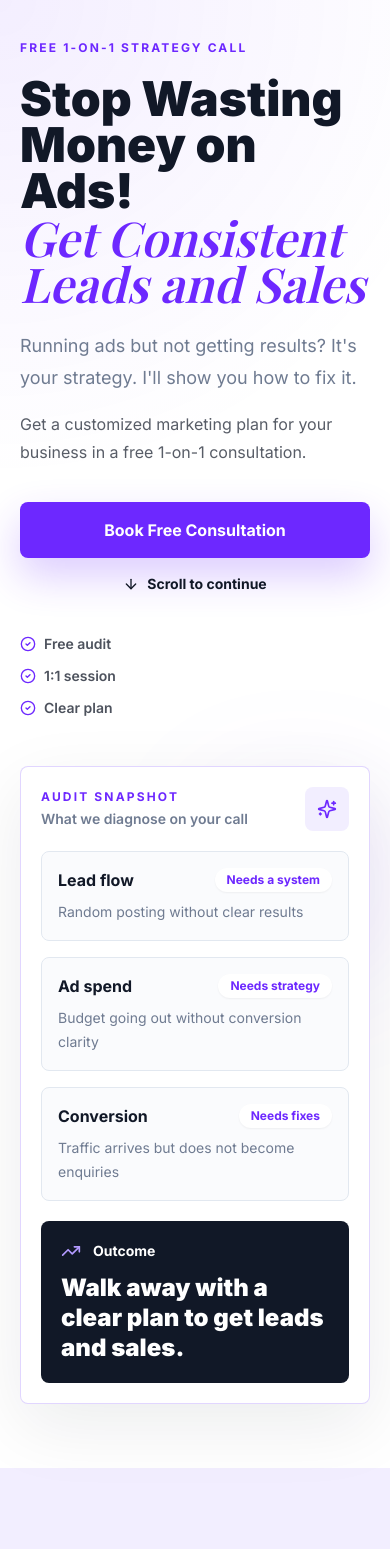
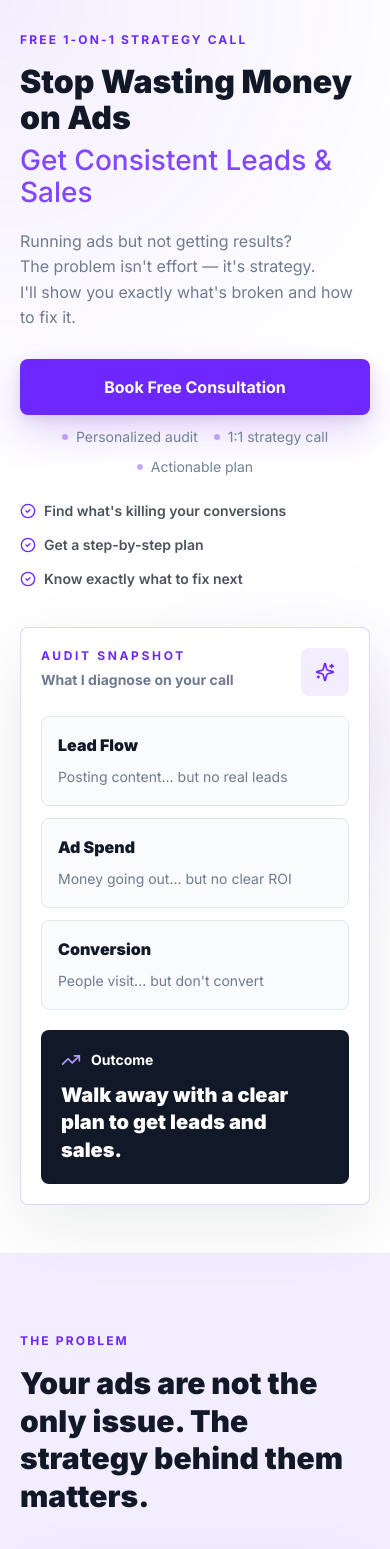
Before and after one commit to leosubrat/free-consultation-landing-page, a Next.js app: page / in a window 390 px wide. Shown: the top 1549 px of the page. Built offline with nearby package versions, Linux system fonts and the light colour scheme; a web font is replaced by a local one.

Commit message:
Refined hero section responsiveness and fixed typography

```diff
--- a/components/Hero.tsx
+++ b/components/Hero.tsx
@@ -1,101 +1,109 @@
-import { ArrowDown, CheckCircle2, Sparkles, TrendingUp } from "lucide-react";
+import { CheckCircle2, Sparkles, TrendingUp } from "lucide-react";
+
+const auditItems = [
+  {
+    label: "Lead Flow",
+    issue: "Posting content... but no real leads"
+  },
+  {
+    label: "Ad Spend",
+    issue: "Money going out... but no clear ROI"
+  },
+  {
+    label: "Conversion",
+    issue: "People visit... but don't convert"
+  }
+];
 
 export default function Hero() {
   return (
-    <section className="section-shell grid min-h-[92vh] items-center gap-12 pb-16 pt-10 lg:grid-cols-[1.05fr_0.95fr] lg:pt-6">
-      <div>
-        <p className="eyebrow mb-5">Free 1-on-1 strategy call</p>
-        <h1 className="max-w-4xl text-5xl font-black leading-[0.96] tracking-normal text-ink sm:text-6xl lg:text-7xl">
-          Stop Wasting Money on Ads!
-          <span className="block font-display italic font-semibold text-violet-brand">
-            Get Consistent Leads and Sales
+    <section className="section-shell grid min-h-[88vh] items-center gap-9 pb-12 pt-8 sm:pb-16 sm:pt-10 lg:grid-cols-[1.02fr_0.98fr] lg:gap-14 lg:pt-8">
+      <div className="max-w-3xl">
+        <p className="eyebrow mb-4">Free 1-on-1 strategy call</p>
+        <h1 className="max-w-[42rem] tracking-normal">
+          <span className="block text-[clamp(2rem,3.5vw,2.8rem)] font-black leading-[1.12] text-ink">
+            Stop Wasting Money on Ads
+          </span>
+          <span className="mt-2 block text-[clamp(1.75rem,2.8vw,2.25rem)] font-medium leading-[1.16] text-violet-brand/85">
+            Get Consistent Leads &amp; Sales
           </span>
         </h1>
-        <p className="mt-6 max-w-2xl text-lg leading-8 text-muted sm:text-xl">
-          Running ads but not getting results? It&apos;s your strategy. I&apos;ll
-          show you how to fix it.
-        </p>
-        <p className="mt-4 max-w-xl text-base leading-7 text-ink/70">
-          Get a customized marketing plan for your business in a free 1-on-1
-          consultation.
+        <p className="mt-5 max-w-xl text-base leading-[1.6] text-muted sm:text-[1.0625rem]">
+          Running ads but not getting results?
+          <br />
+          The problem isn&apos;t effort &mdash; it&apos;s strategy.
+          <br />
+          I&apos;ll show you exactly what&apos;s broken and how to fix it.
         </p>
 
-        <div className="mt-9 flex flex-col gap-4 sm:flex-row sm:items-center">
+        <div className="mt-7">
           <a
             href="#consultation-form"
-            className="focus-ring inline-flex min-h-14 items-center justify-center rounded-[8px] bg-violet-brand px-7 text-base font-bold text-white shadow-button transition hover:-translate-y-0.5 hover:bg-violet-deep"
+            className="focus-ring inline-flex min-h-14 w-full items-center justify-center rounded-[8px] bg-violet-brand px-7 text-base font-bold text-white shadow-[0_4px_14px_rgba(0,0,0,0.10),0_18px_40px_rgba(109,40,255,0.18)] transition duration-200 hover:-translate-y-0.5 hover:scale-[1.01] hover:bg-violet-deep sm:w-auto sm:min-w-60"
           >
             Book Free Consultation
           </a>
-          <a
-            href="#problem"
-            className="inline-flex items-center justify-center gap-2 text-sm font-bold text-ink transition hover:text-violet-brand"
-          >
-            <ArrowDown className="h-4 w-4" />
-            Scroll to continue
-          </a>
+          <ul className="mt-2.5 flex flex-wrap items-center justify-center gap-x-4 gap-y-1.5 text-[0.875rem] font-normal leading-6 text-slate-500/90 sm:justify-start">
+            {["Personalized audit", "1:1 strategy call", "Actionable plan"].map(
+              (item) => (
+                <li key={item} className="flex items-center gap-2 whitespace-nowrap">
+                  <span className="h-1.5 w-1.5 flex-none rounded-full bg-violet-brand/40" />
+                  <span>{item}</span>
+                </li>
+              )
+            )}
+          </ul>
         </div>
 
-        <div className="mt-10 grid max-w-xl grid-cols-1 gap-3 text-sm font-semibold text-ink/75 sm:grid-cols-3">
-          <span className="flex items-center gap-2">
-            <CheckCircle2 className="h-4 w-4 text-violet-brand" />
-            Free audit
-          </span>
-          <span className="flex items-center gap-2">
-            <CheckCircle2 className="h-4 w-4 text-violet-brand" />
-            1:1 session
-          </span>
-          <span className="flex items-center gap-2">
-            <CheckCircle2 className="h-4 w-4 text-violet-brand" />
-            Clear plan
-          </span>
+        <div className="mt-5 flex flex-col gap-2.5 text-sm font-semibold leading-6 text-ink/75 sm:flex-row sm:flex-wrap sm:items-center sm:gap-x-5 sm:gap-y-2">
+          {[
+            "Find what's killing your conversions",
+            "Get a step-by-step plan",
+            "Know exactly what to fix next"
+          ].map((item) => (
+            <span key={item} className="inline-flex items-start gap-2">
+              <CheckCircle2 className="mt-1 h-4 w-4 flex-none text-violet-brand" />
+              {item}
+            </span>
+          ))}
         </div>
       </div>
 
-      <div className="relative">
-        <div className="absolute -right-4 top-8 h-44 w-44 rounded-full bg-violet-brand/10 blur-3xl" />
-        <div className="relative overflow-hidden rounded-[8px] border border-violet-line/40 bg-white p-5 shadow-soft">
-          <div className="mb-5 flex items-center justify-between">
+      <div className="relative lg:justify-self-end">
+        <div className="absolute -right-6 top-10 h-44 w-44 rounded-full bg-violet-brand/10 blur-3xl" />
+        <div className="relative mx-auto w-full max-w-[34rem] overflow-hidden rounded-[8px] border border-violet-line/40 bg-white p-5 shadow-soft sm:p-6">
+          <div className="mb-5 flex items-start justify-between gap-4">
             <div>
-              <p className="text-xs font-bold uppercase tracking-[0.18em] text-violet-brand">
+              <p className="text-xs font-bold uppercase tracking-[0.22em] text-violet-brand">
                 Audit snapshot
               </p>
-              <p className="mt-1 text-sm font-semibold text-muted">
-                What we diagnose on your call
+              <p className="mt-1.5 text-sm font-bold text-muted">
+                What I diagnose on your call
               </p>
             </div>
-            <div className="rounded-[8px] bg-violet-soft p-3 text-violet-brand">
-              <Sparkles className="h-5 w-5" />
+            <div className="flex h-12 w-12 flex-none items-center justify-center rounded-[8px] bg-violet-soft text-violet-brand">
+              <Sparkles className="h-5 w-5" aria-hidden="true" />
             </div>
           </div>
 
-          <div className="space-y-4">
-            {[
-              ["Lead flow", "Random posting without clear results", "Needs a system"],
-              ["Ad spend", "Budget going out without conversion clarity", "Needs strategy"],
-              ["Conversion", "Traffic arrives but does not become enquiries", "Needs fixes"]
-            ].map(([label, issue, status]) => (
+          <div className="space-y-3">
+            {auditItems.map((item) => (
               <div
-                key={label}
-                className="rounded-[8px] border border-slate-200 bg-slate-50/70 p-4"
+                key={item.label}
+                className="rounded-[8px] border border-slate-200 bg-slate-50/80 p-4 sm:p-5"
               >
-                <div className="mb-2 flex items-center justify-between gap-3">
-                  <p className="font-bold text-ink">{label}</p>
-                  <span className="rounded-full bg-white px-3 py-1 text-xs font-bold text-violet-brand shadow-sm">
-                    {status}
-                  </span>
-                </div>
-                <p className="text-sm leading-6 text-muted">{issue}</p>
+                <p className="text-base font-black text-ink">{item.label}</p>
+                <p className="mt-2 text-sm leading-6 text-muted">{item.issue}</p>
               </div>
             ))}
           </div>
 
-          <div className="mt-5 rounded-[8px] bg-ink p-5 text-white">
-            <div className="flex items-center gap-3">
-              <TrendingUp className="h-5 w-5 text-violet-line" />
+          <div className="mt-5 rounded-[8px] bg-ink p-5 text-white sm:p-6">
+            <div className="flex items-center gap-2.5">
+              <TrendingUp className="h-5 w-5 text-violet-line" aria-hidden="true" />
               <p className="text-sm font-bold">Outcome</p>
             </div>
-            <p className="mt-3 text-2xl font-black leading-tight">
+            <p className="mt-3 max-w-md text-xl font-black leading-snug sm:text-2xl">
               Walk away with a clear plan to get leads and sales.
             </p>
           </div>
```
